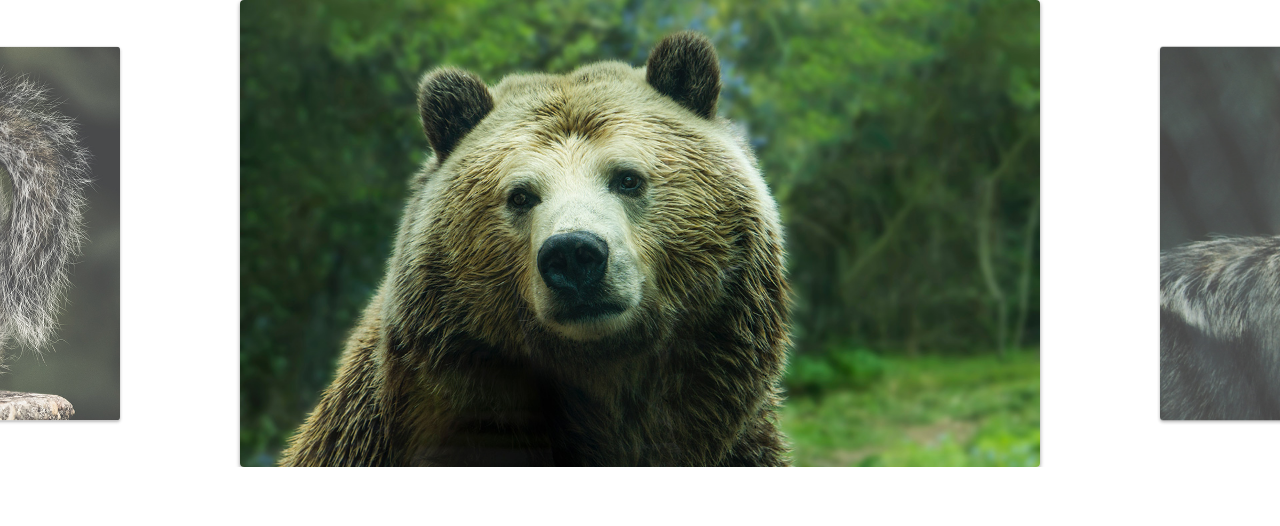
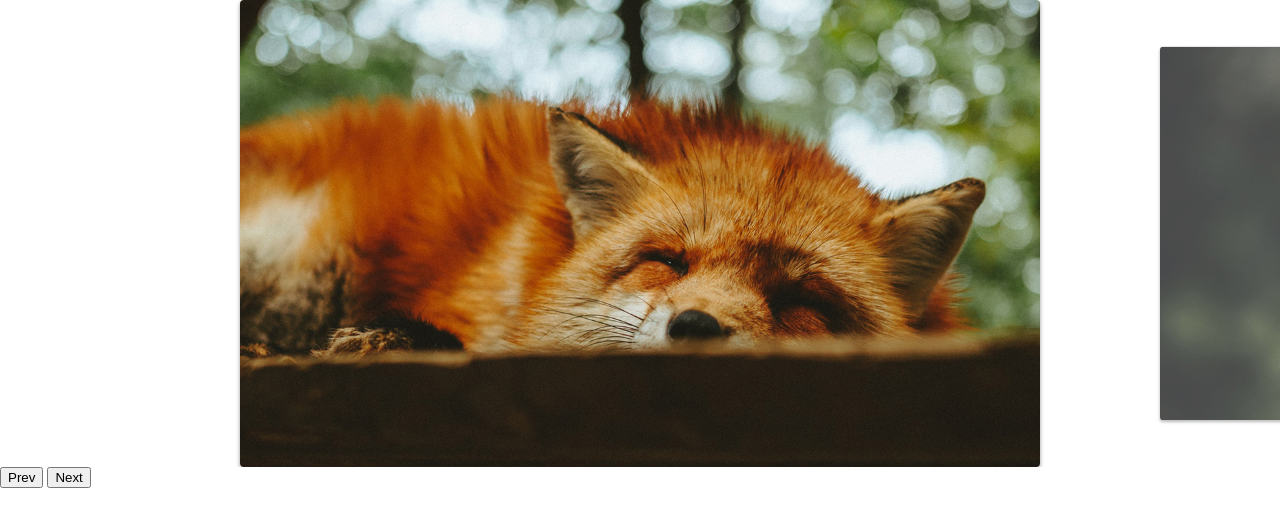
Before and after one commit to GBDev13/slide, a plain HTML site: page index.html in a window 1280 px wide. Drawn offline with Linux system fonts and the light colour scheme.

Commit message:
navegação prev e next finalizada

```diff
--- a/index.html
+++ b/index.html
@@ -17,6 +17,10 @@
             <li><img src="./img/foto6.jpg" alt=""></li>
         </ul>
     </div>
+    <div class="arrow-nav">
+        <button class="prev">Prev</button>
+        <button class="next">Next</button>
+    </div>
     <script type="module" src="./js/script.js"></script>
 </body>
 </html>
--- a/js/script.js
+++ b/js/script.js
@@ -1,6 +1,5 @@
-import Slide from './slide.js';
+import { SlideNav } from './slide.js';
 
-const slide = new Slide('.slide', '.slide-wrapper');
+const slide = new SlideNav('.slide', '.slide-wrapper');
 slide.init();
-
-slide.changeSlide(2);
+slide.addArrow('.prev', '.next');
--- a/js/slide.js
+++ b/js/slide.js
@@ -127,6 +127,9 @@ export default class Slide {
         this.onMove = this.onMove.bind(this);
         this.onEnd = this.onEnd.bind(this);
 
+        this.activePrevSlide = this.activePrevSlide.bind(this);
+        this.activeNextSlide = this.activeNextSlide.bind(this);
+
         this.onResize = debounce(this.onResize.bind(this), 200);
     }
 
@@ -136,7 +139,21 @@ export default class Slide {
         this.addSlideEvents();
         this.slidesConfig();
         this.addResizeEvent();
+        this.changeSlide(0);
         return this;
     }
 
 }
+
+export class SlideNav extends Slide {
+    addArrow(prev, next) {
+        this.prevElement = document.querySelector(prev);
+        this.nextElement = document.querySelector(next);
+        this.addArowEvent();
+    }
+
+    addArowEvent() {
+        this.prevElement.addEventListener('click', this.activePrevSlide);
+        this.nextElement.addEventListener('click', this.activeNextSlide);
+    }
+}
```
